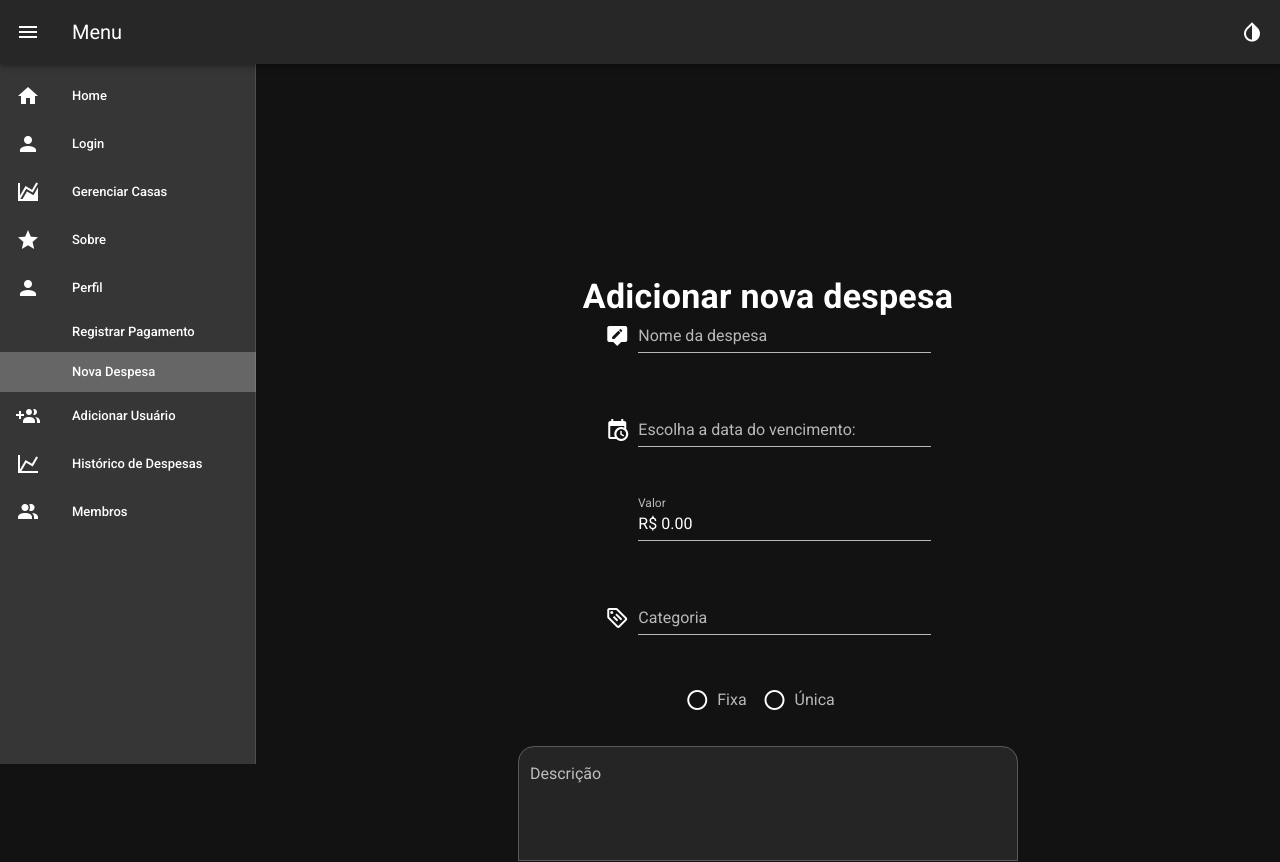
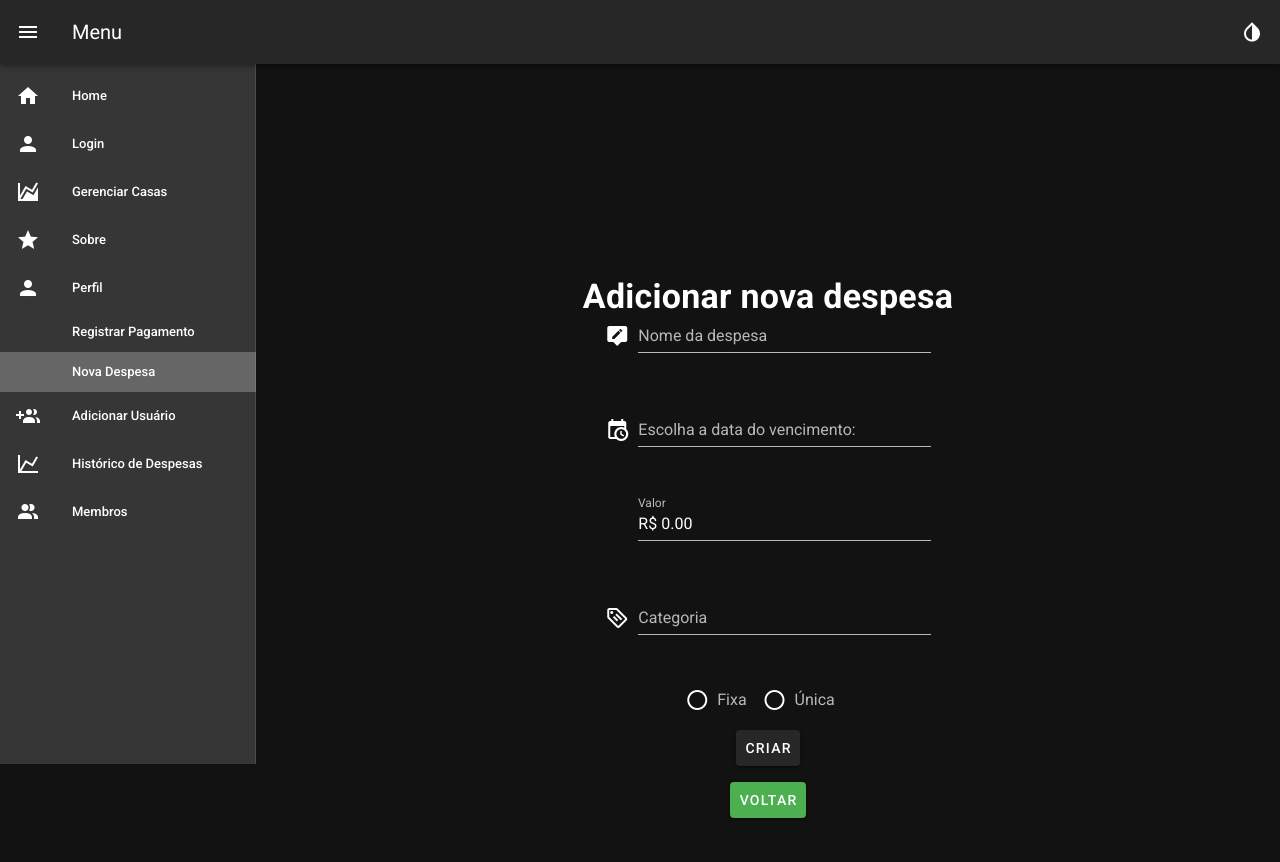
Before and after one commit to TaynaraCruz/sistema-de-controle-de-financas, a Vue app in the folder front-end/: page /#/newexpense in a window 1280 px wide. Shown: the top 862 px of the page. Built offline with nearby package versions, Linux system fonts and the light colour scheme.

Commit message:
Mudanças no front para se adequar ao db

```diff
--- a/front-end/src/components/SignUp.vue
+++ b/front-end/src/components/SignUp.vue
@@ -18,6 +18,14 @@
         v-model="email"
         :rules="emailRules"
         label="E-mail"
+        required
+      ></v-text-field>
+
+      <v-text-field
+        v-model="value"
+        :rules="valueRules"
+        label="Renda"
+        prefix="R$"
         required
       ></v-text-field>
 
--- a/front-end/src/views/NewExpense.vue
+++ b/front-end/src/views/NewExpense.vue
@@ -102,22 +102,6 @@
       </v-radio-group>
       </v-row>
 
-    <v-row  justify="center">
-      <v-col cols="12" sm="6" >
-          <v-textarea
-            label="Descrição"
-            auto-grow
-            outlined
-            filled
-            vertical-align: middle
-            align-center
-            rows="3"
-            row-height="35"
-            shaped
-            justify="center"
-          ></v-textarea>
-        </v-col>
-      </v-row>
 
     <v-col cols="32" sm="36" md="34">
       <v-card-actions class="justify-center">
--- a/front-end/src/views/RegisterPayment.vue
+++ b/front-end/src/views/RegisterPayment.vue
@@ -15,6 +15,16 @@
           <v-text-field
             label="Membro"
             prepend-icon="mdi-account-check"
+          ></v-text-field>
+        </v-col>
+      </v-row>
+      <v-row class="justify-center">
+        <v-col cols="4">
+          <v-text-field
+            label="Valor"
+            prepend-icon="mdi-cash-usd"
+            value="0.00"
+            prefix="R$"
           ></v-text-field>
         </v-col>
       </v-row>
```
